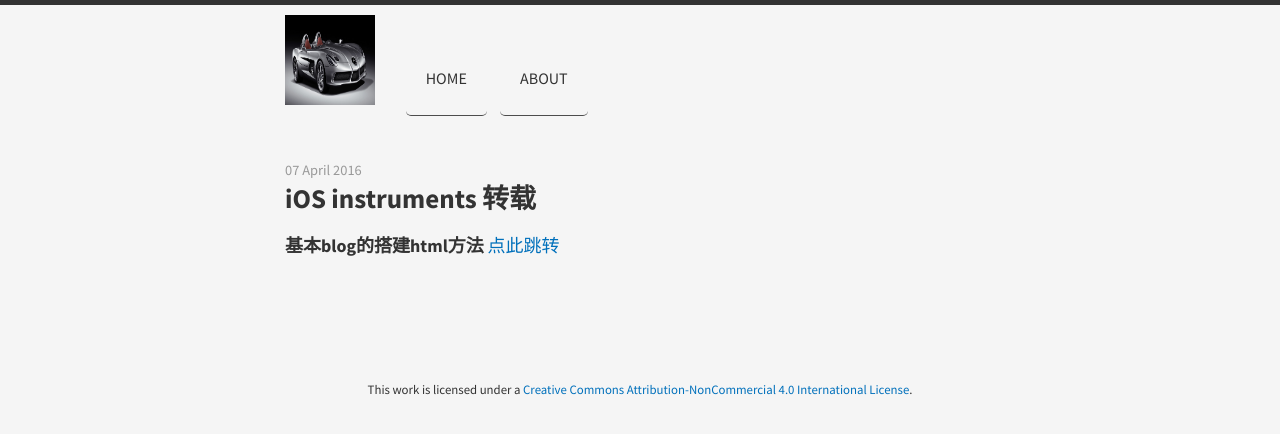
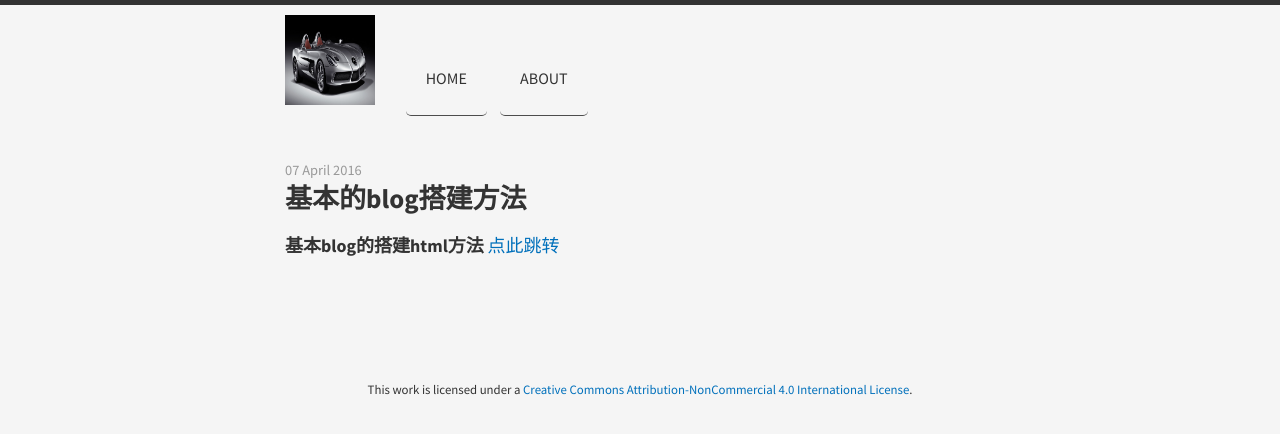
Before and after one commit to Santisco/Santisco.github.io, a Jekyll site: the page built from _posts/2016-04-07-搭建blog的基本html用法.md, in a window 1280 px wide. Shown: the top 434 px of the page. Built offline with Jekyll 4.4.1, drawn with Linux system fonts in a browser that asks for light colours; nearby versions of some CDN libraries; Markdown is read by kramdown in place of the engine named in the settings.

Commit message:
checkout html

```diff
--- a/_posts/2016-04-07-搭建blog的基本html用法.md
+++ b/_posts/2016-04-07-搭建blog的基本html用法.md
@@ -1,6 +1,6 @@
 ---
 layout: post
-title: iOS instruments 转载
+title: 基本的blog搭建方法
 ---
 
 <b>基本blog的搭建html方法</b>
```
